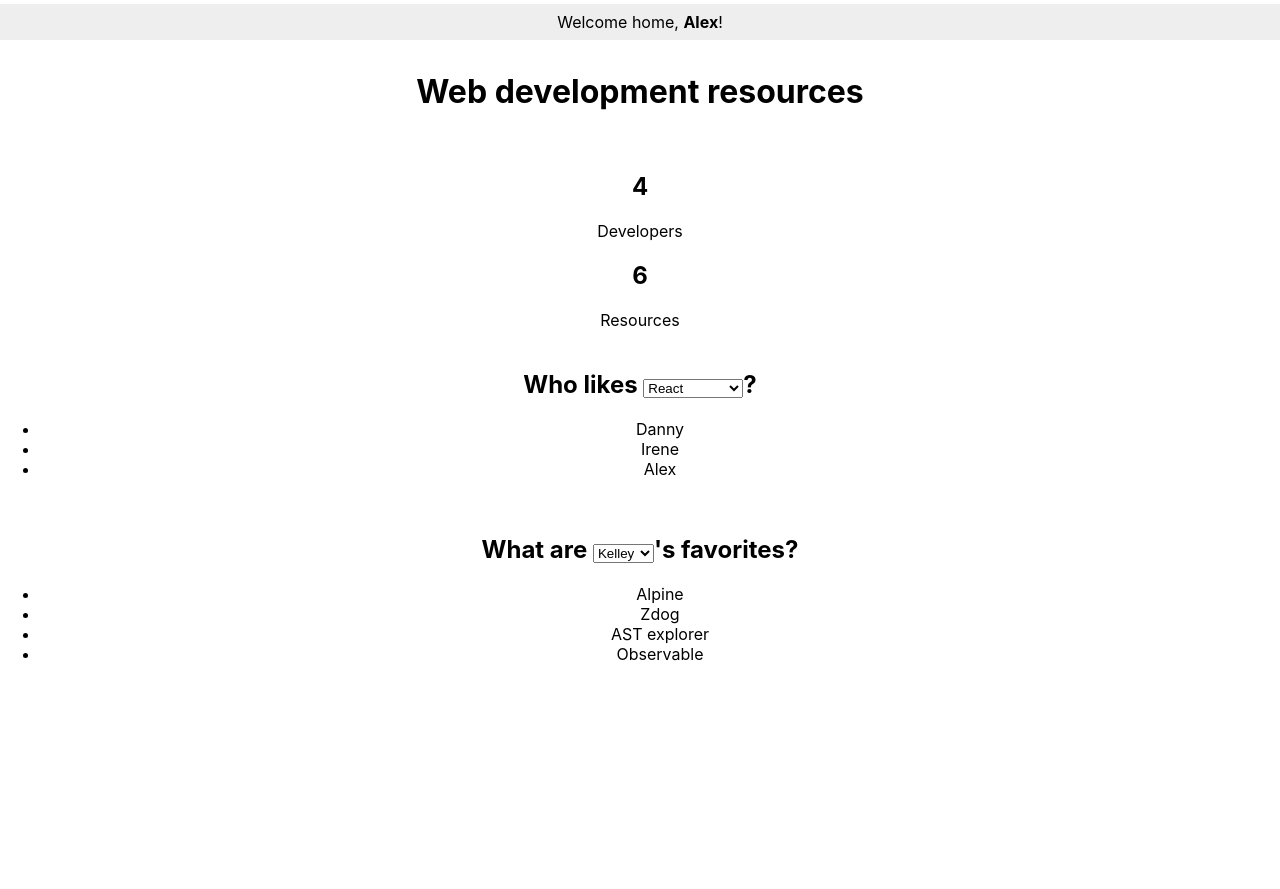
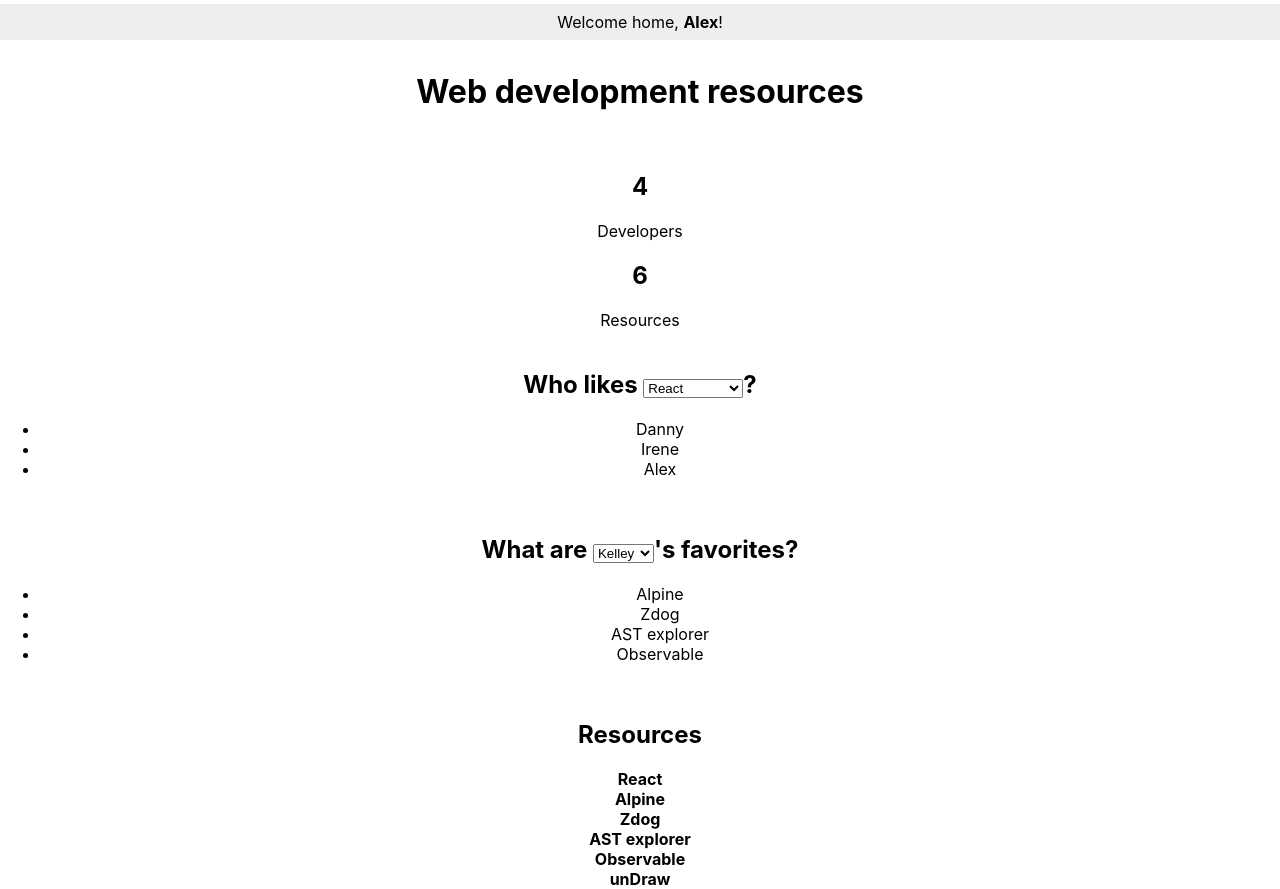
Before and after one commit to team-cake/developer-resources-explorer, a React (Create React App) app: page / in a window 1280 px wide. Before the commit the page ends 800 px from the top, so only its background shows below. Built offline with nearby package versions, Linux system fonts and the light colour scheme.

Commit message:
Added new component ResourcesSection.js, with selectors.js and also added to App.js. Currently showing resources.

```diff
--- a/src/App.js
+++ b/src/App.js
@@ -1,8 +1,10 @@
 import React, { useState } from 'react'
 import './App.css'
+// import { selectResources } from './store/resources/selectors'
 import { selectDevelopersWithFavorite } from './store/developers/selectors'
 import { devFavResources, selectLoggedinUser } from './store/selectors'
 import { useSelector } from 'react-redux'
+import ResourcesSection from './components/ResourcesSection'
 
 const selectDevelopers = (reduxState) => {
 	return reduxState.developers
@@ -90,6 +92,8 @@
 					})}
 				</ul>
 			</div>
+			<br />
+			<ResourcesSection />
 		</div>
 	)
 }
--- /dev/null
+++ b/src/components/ResourcesSection.js
@@ -0,0 +1,23 @@
+import React from 'react'
+import { useSelector } from 'react-redux'
+import { selectResources } from '../store/resources/selectors'
+
+export default function ResourcesSection() {
+	const resources = useSelector(selectResources)
+	return (
+		<div className='ResourcesSection'>
+			<h2>Resources</h2>
+			<div className='Resources'>
+				{resources.map((resource) => {
+					return (
+						<div className='resource' key={resource.id}>
+							<div classname='title'>
+								<strong>{resource.name}</strong>
+							</div>
+						</div>
+					)
+				})}
+			</div>
+		</div>
+	)
+}
--- /dev/null
+++ b/src/store/resources/selectors.js
@@ -0,0 +1,3 @@
+export const selectResources = (state) => {
+	return state.resources
+}
```
